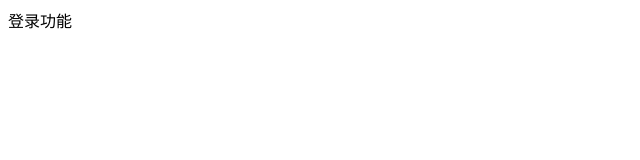
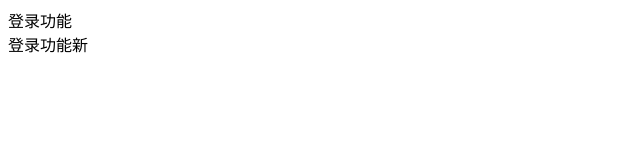
Before and after one commit to ityaofei/itcast, a plain HTML site: page index.html in a window 1280 px wide. Shown: the whole page, without its empty margins (0-640 px from the left). Drawn offline with Linux system fonts and the light colour scheme.

Commit message:
修复完成

```diff
--- a/index.html
+++ b/index.html
@@ -6,5 +6,6 @@
 </head>
 <body>
 	<div>登录功能</div>
+	<div>登录功能新</div>
 </body>
 </html>
```
